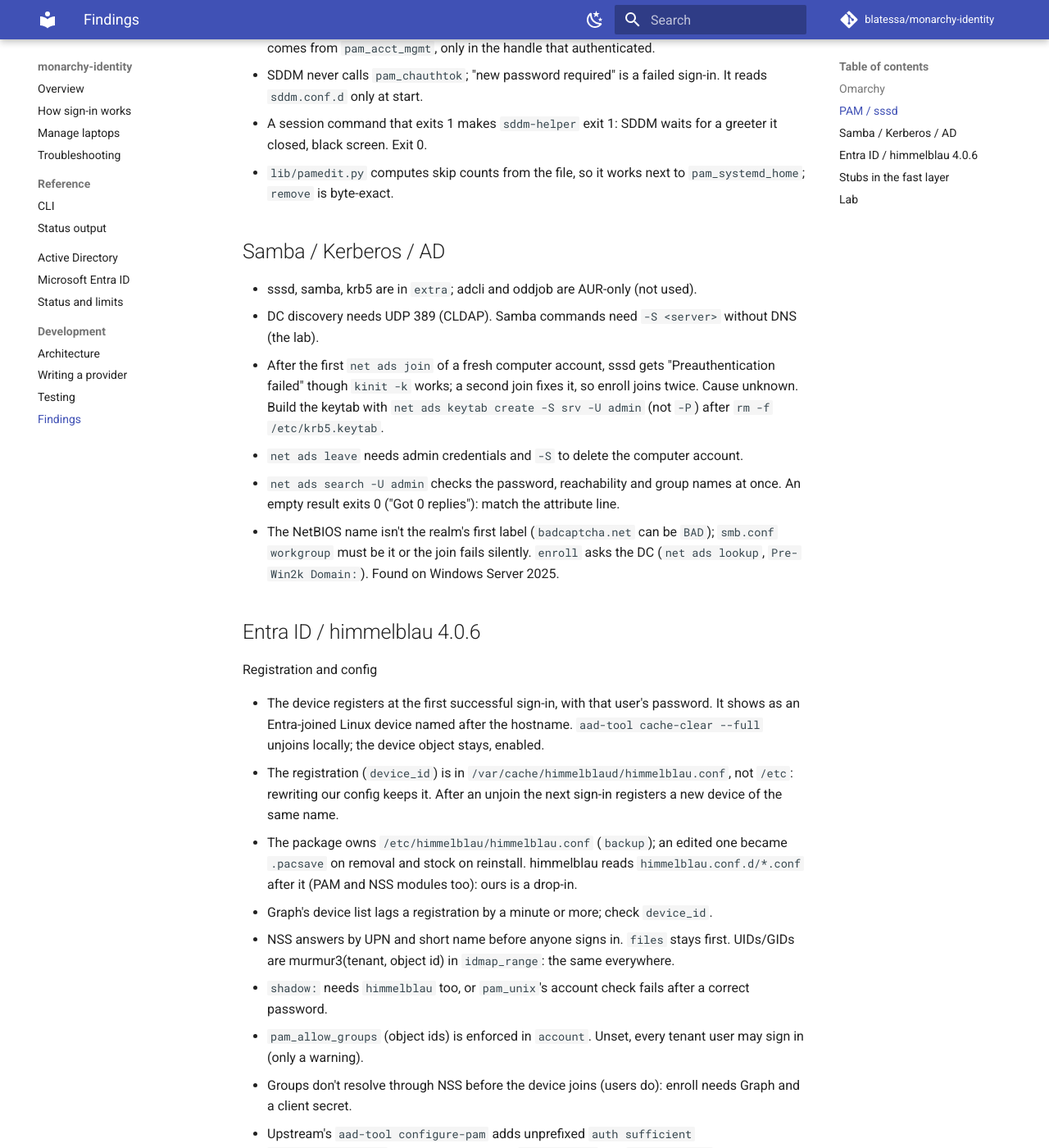
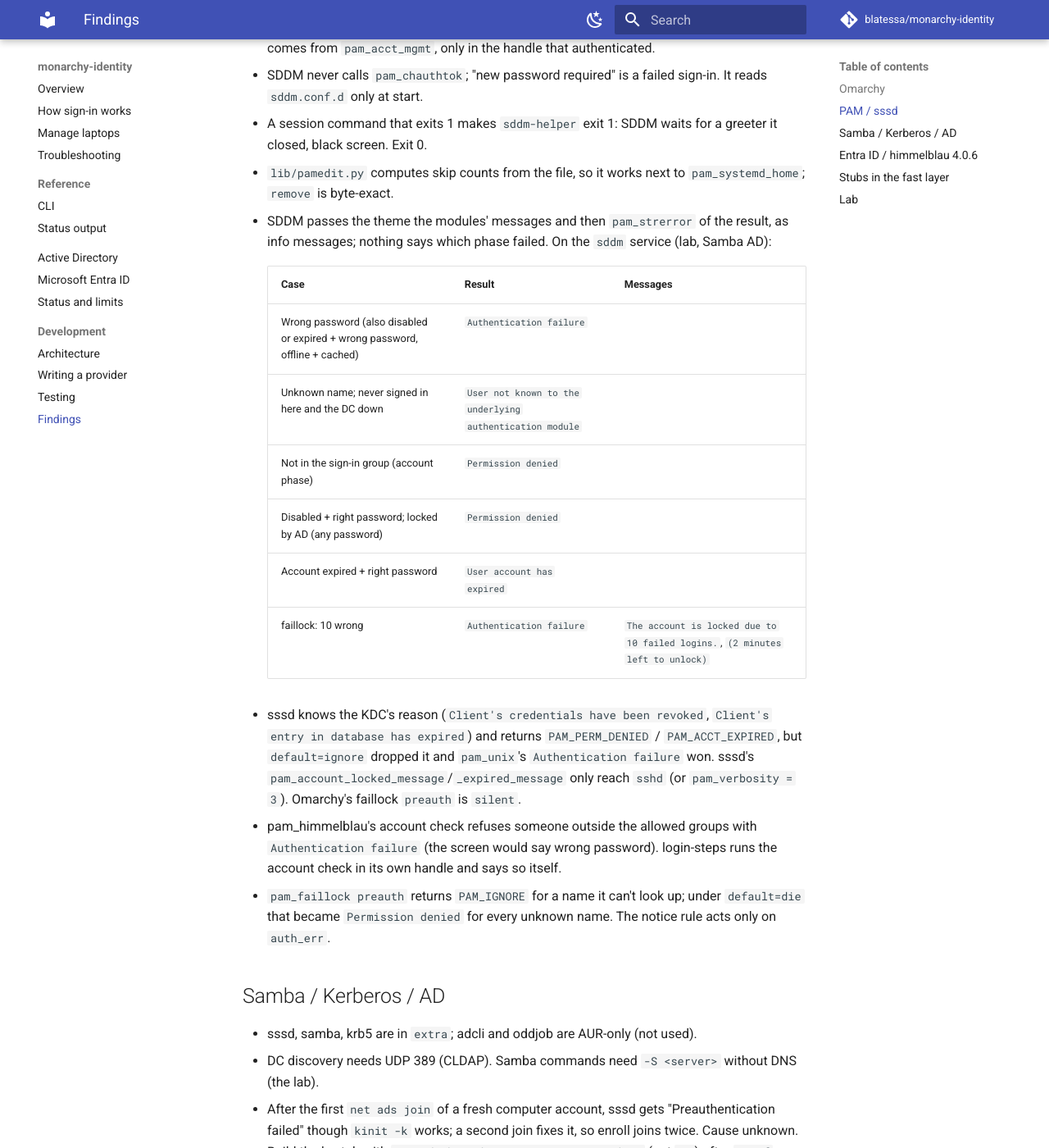
Before and after one commit to blatessa/monarchy-identity, an MkDocs documentation site: the page built from docs/dev/findings.md, in a window 1280 px wide and 1400 px high, scrolled down 1714 px. Shown: the whole window at 82% size. Built offline with MkDocs 1.6.1 and Material for MkDocs 9.7.7, drawn with Linux system fonts in a browser that asks for light colours; comment, search, counter and statistics services are not loaded.

Commit message:
Login screen: say why a sign-in failed
- AD: a disabled, locked or expired account ends the auth stack with the
  directory's answer (perm_denied=die acct_expired=die) instead of
  pam_unix's "Authentication failure".
- The login screen's service runs Omarchy's faillock check first, not
  silent, so a lockout says so and for how long. It's also ahead of
  login-steps, which used to skip it.
- Entra: login-steps runs the account check too. pam_himmelblau refuses
  someone outside the allowed groups with "Authentication failure",
  which read as a wrong password.
- The theme turns what SDDM passes on into a sentence (reasons.js).

Tests: unit (PAM edits, wording, login-steps); e2e (AD answers),
e2e-greeter (wrong vs locked), e2e-entra (not allowed), e2e-package.

docs: how-it-works (what people see), architecture, findings.

Fixes #43

Co-Authored-By: Claude Opus 5.5 <noreply@anthropic.com>

```diff
--- a/docs/dev/findings.md
+++ b/docs/dev/findings.md
@@ -42,6 +42,26 @@ Non-obvious behaviour learned the hard way. Add to it when you learn something.
 - SDDM never calls `pam_chauthtok`; "new password required" is a failed sign-in. It reads `sddm.conf.d` only at start.
 - A session command that exits 1 makes `sddm-helper` exit 1: SDDM waits for a greeter it closed, black screen. Exit 0.
 - `lib/pamedit.py` computes skip counts from the file, so it works next to `pam_systemd_home`; `remove` is byte-exact.
+- SDDM passes the theme the modules' messages and then `pam_strerror` of the result, as info messages; nothing says
+  which phase failed. On the `sddm` service (lab, Samba AD):
+
+    | Case | Result | Messages |
+    |---|---|---|
+    | Wrong password (also disabled or expired + wrong password, offline + cached) | `Authentication failure` | |
+    | Unknown name; never signed in here and the DC down | `User not known to the underlying authentication module` | |
+    | Not in the sign-in group (account phase) | `Permission denied` | |
+    | Disabled + right password; locked by AD (any password) | `Permission denied` | |
+    | Account expired + right password | `User account has expired` | |
+    | faillock: 10 wrong | `Authentication failure` | `The account is locked due to 10 failed logins.`, `(2 minutes left to unlock)` |
+
+- sssd knows the KDC's reason (`Client's credentials have been revoked`, `Client's entry in database has expired`) and
+  returns `PAM_PERM_DENIED` / `PAM_ACCT_EXPIRED`, but `default=ignore` dropped it and `pam_unix`'s
+  `Authentication failure` won. sssd's `pam_account_locked_message`/`_expired_message` only reach `sshd` (or
+  `pam_verbosity = 3`). Omarchy's faillock `preauth` is `silent`.
+- pam_himmelblau's account check refuses someone outside the allowed groups with `Authentication failure` (the screen
+  would say wrong password). login-steps runs the account check in its own handle and says so itself.
+- `pam_faillock preauth` returns `PAM_IGNORE` for a name it can't look up; under `default=die` that became
+  `Permission denied` for every unknown name. The notice rule acts only on `auth_err`.
 
 ## Samba / Kerberos / AD
 
```
Also changed, not shown: docs/concepts/how-it-works.md (+15 -1 lines), docs/dev/architecture.md (+23 -3 lines), 14 other files.
